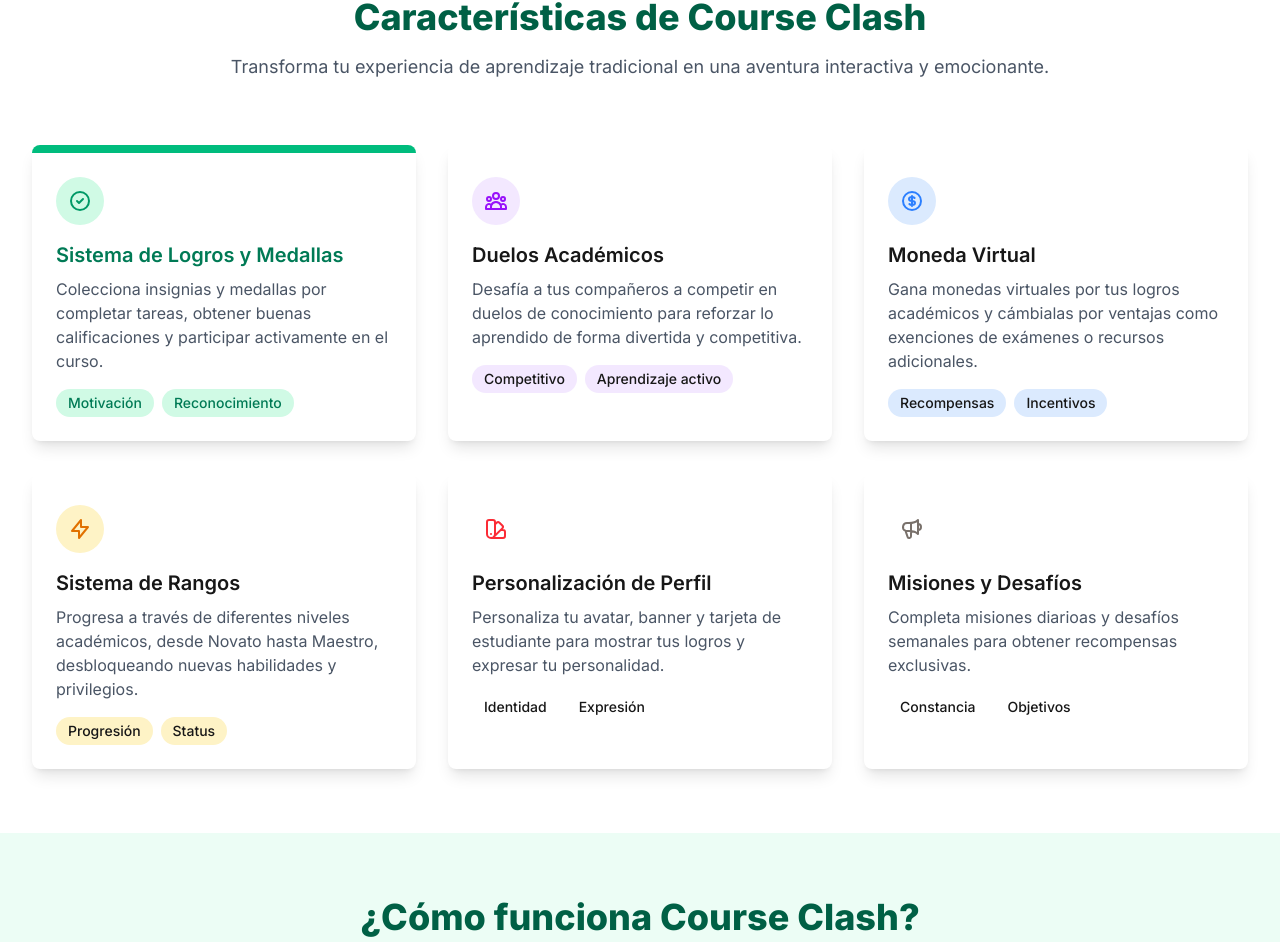
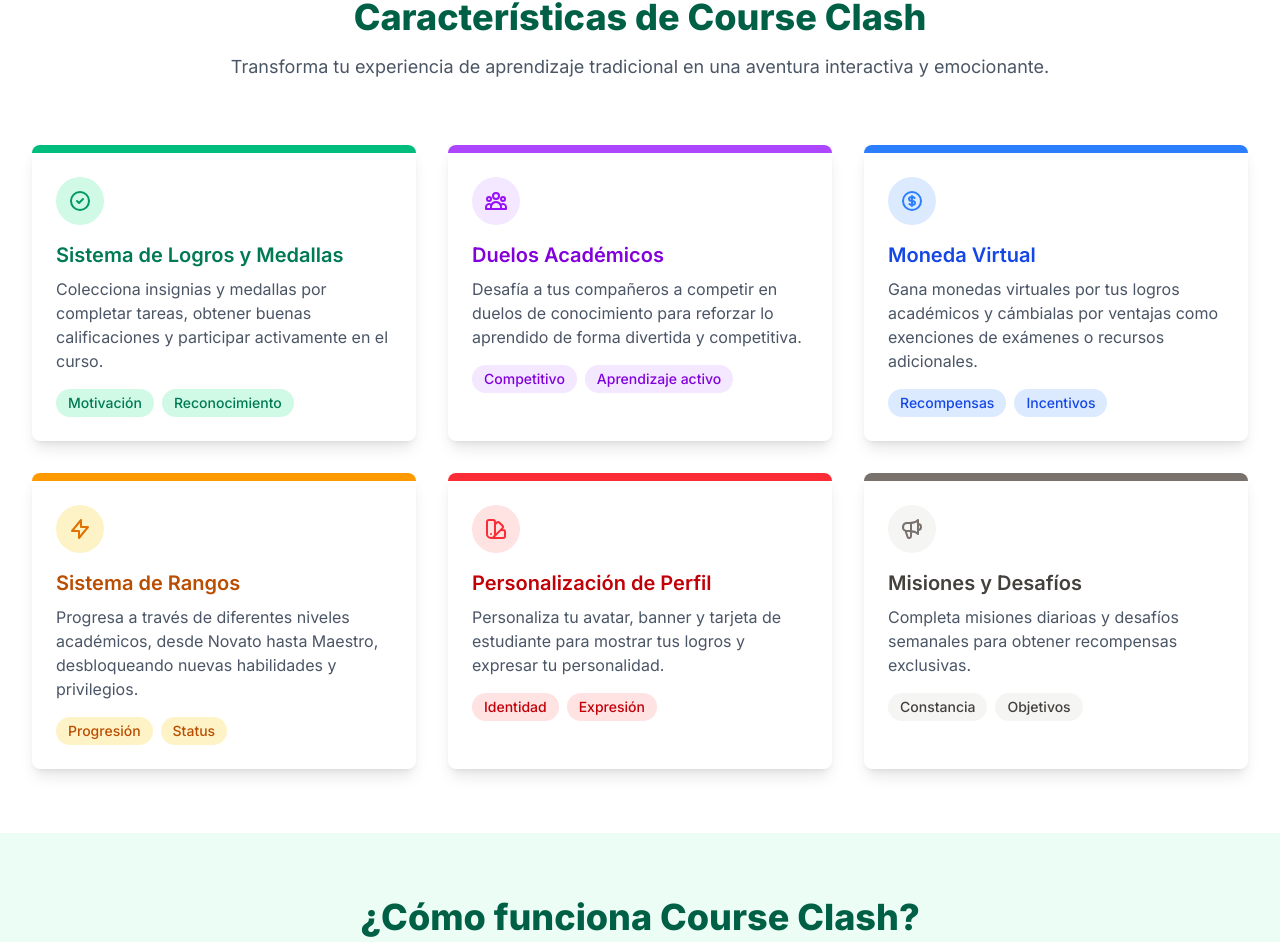
Before and after one commit to w1sec0d/CourseClash, a Next.js app in the folder frontend/: page / in a window 1280 px wide. Shown: the part 730-1672 px from the top of the page. Built offline with nearby package versions, Linux system fonts and the light colour scheme.

Commit message:
Arregla color de la feature card

```diff
--- a/frontend/components/FeatureCard.tsx
+++ b/frontend/components/FeatureCard.tsx
@@ -1,4 +1,5 @@
 import React from 'react';
+import clsx from 'clsx';
 
 interface FeatureCardProps {
   icon: React.ReactNode;
@@ -8,6 +9,15 @@ interface FeatureCardProps {
   tags?: string[];
 }
 
+// Define the type for color classes
+interface ColorClasses {
+  bar: string;
+  iconBg: string;
+  title: string;
+  tagBg: string;
+  tagText: string;
+}
+
 const FeatureCard = ({
   icon,
   title,
@@ -15,19 +25,73 @@ const FeatureCard = ({
   color = 'emerald',
   tags = [],
 }: FeatureCardProps) => {
+  // Define the type for the color map
+  const colorMap: Record<string, ColorClasses> = {
+    emerald: {
+      bar: 'bg-emerald-500',
+      iconBg: 'bg-emerald-100',
+      title: 'text-emerald-700',
+      tagBg: 'bg-emerald-100',
+      tagText: 'text-emerald-700',
+    },
+    purple: {
+      bar: 'bg-purple-500',
+      iconBg: 'bg-purple-100',
+      title: 'text-purple-700',
+      tagBg: 'bg-purple-100',
+      tagText: 'text-purple-700',
+    },
+    blue: {
+      bar: 'bg-blue-500',
+      iconBg: 'bg-blue-100',
+      title: 'text-blue-700',
+      tagBg: 'bg-blue-100',
+      tagText: 'text-blue-700',
+    },
+    amber: {
+      bar: 'bg-amber-500',
+      iconBg: 'bg-amber-100',
+      title: 'text-amber-700',
+      tagBg: 'bg-amber-100',
+      tagText: 'text-amber-700',
+    },
+    red: {
+      bar: 'bg-red-500',
+      iconBg: 'bg-red-100',
+      title: 'text-red-700',
+      tagBg: 'bg-red-100',
+      tagText: 'text-red-700',
+    },
+    stone: {
+      bar: 'bg-stone-500',
+      iconBg: 'bg-stone-100',
+      title: 'text-stone-700',
+      tagBg: 'bg-stone-100',
+      tagText: 'text-stone-700',
+    },
+  };
+
+  // Default to emerald if the color isn't in our map
+  const colorClasses = colorMap[color] || colorMap.emerald;
+
   return (
     <div
-      className='bg-white rounded-lg shadow-lg overflow-hidden hover:shadow-xl transition-shadow duration-300
-      transform hover:-translate-y-1'
+      className={clsx(
+        'bg-white rounded-lg shadow-lg overflow-hidden hover:shadow-xl transition-shadow duration-300',
+        'transform hover:-translate-y-1'
+      )}
     >
-      <div className={`bg-${color}-500 h-2`}></div>
+      <div className={clsx(colorClasses.bar, 'h-2')}></div>
       <div className='p-6'>
         <div
-          className={`w-12 h-12 bg-${color}-100 rounded-full items-center justify-center mb-4 flex`}
+          className={clsx(
+            colorClasses.iconBg,
+            'w-12 h-12 rounded-full items-center justify-center mb-4 flex'
+          )}
         >
           {icon}
         </div>
-        <p className={`text-xl font-semibold text-${color}-700 mb-2`}>
+        <p className={clsx(colorClasses.title, 'text-xl font-semibold mb-2')}>
           {title}
         </p>
         <p className='text-gray-600 mb-4'>{description}</p>
@@ -36,8 +100,11 @@ const FeatureCard = ({
             {tags.map((tag, index) => (
               <span
                 key={index}
-                className={`items-center px-3 py-1 rounded-full text-sm font-medium bg-${color}-100 text-${color}-700
-                inline-flex`}
+                className={clsx(
+                  colorClasses.tagBg,
+                  colorClasses.tagText,
+                  'items-center px-3 py-1 rounded-full text-sm font-medium inline-flex'
+                )}
               >
                 {tag}
               </span>
```
